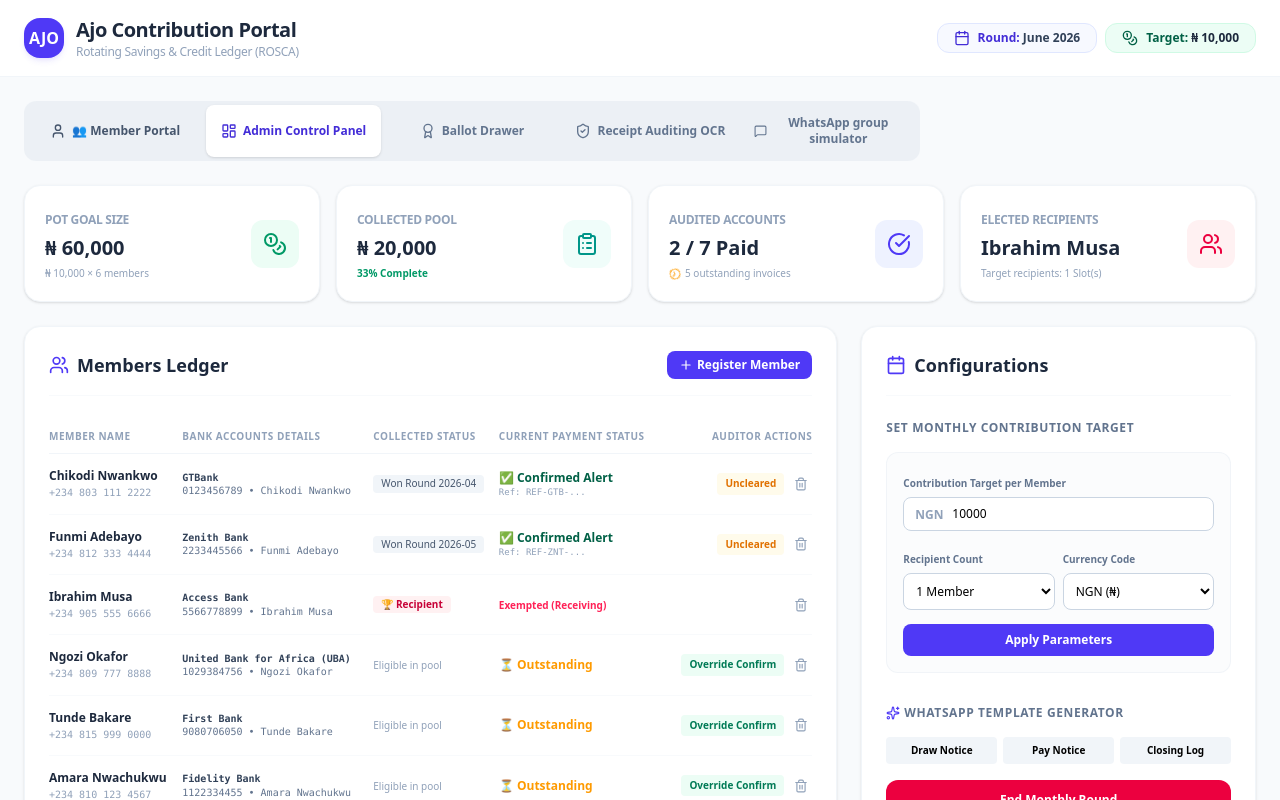
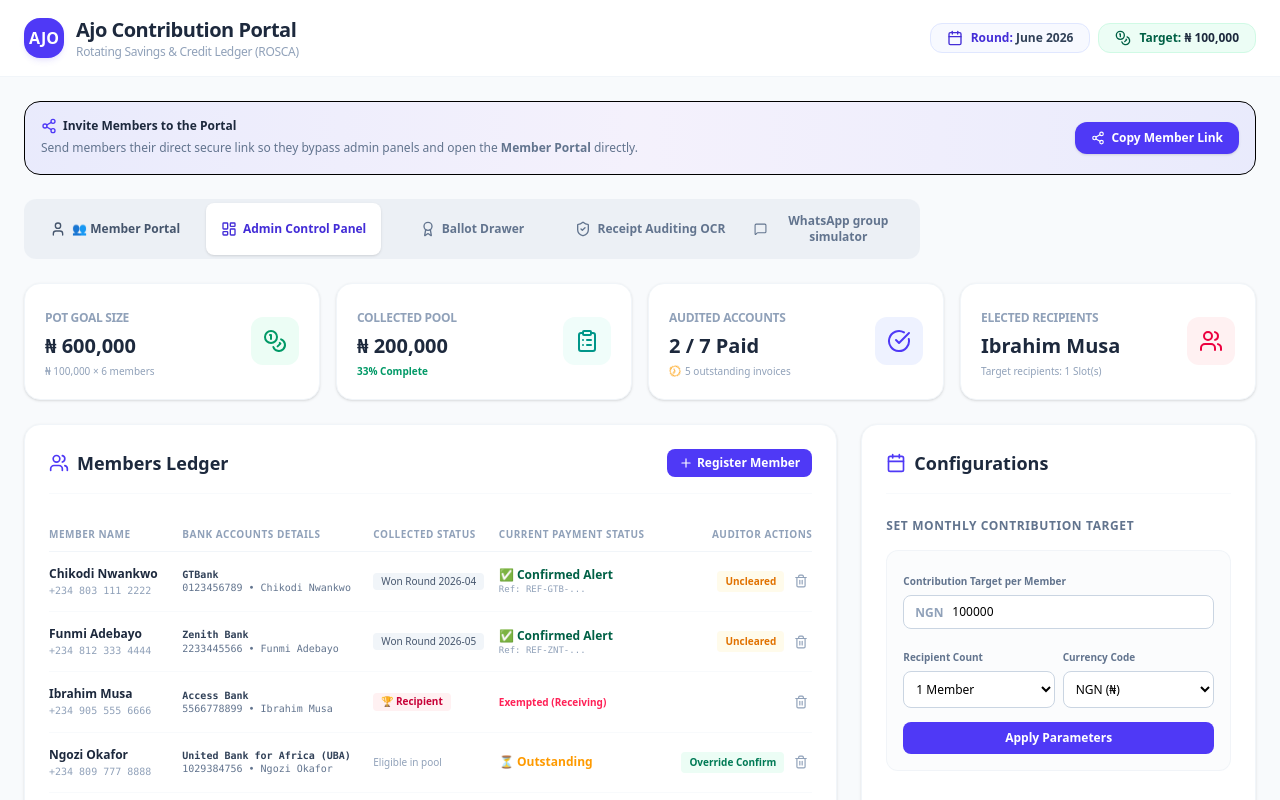
Before and after one commit to Crystalheart20/Crystalpay, a React (Vite) app: page / in a window 1280 px wide. Shown: the top 800 px of the page. Built offline with nearby package versions, Linux system fonts and the light colour scheme.

Commit message:
feat: add AI fallback and update contribution logic
Implement robust model fallback for Gemini requests and increase monthly contribution target to 100,000 NGN.

```diff
--- a/server.ts
+++ b/server.ts
@@ -30,6 +30,36 @@ function getGeminiClient(): GoogleGenAI {
     });
   }
   return aiClient;
+}
+
+// Robust content generation helper with automatic fallback for high-demand 503 spikes
+async function generateContentWithFallback(
+  ai: GoogleGenAI,
+  options: {
+    contents: any;
+    config?: any;
+  }
+) {
+  // Try newer gemini-3.5-flash and fallback to stable gemini-flash-latest
+  const models = ["gemini-3.5-flash", "gemini-flash-latest"];
+  let lastError: any = null;
+
+  for (const modelName of models) {
+    try {
+      console.log(`[Gemini Engine] Querying model: ${modelName}`);
+      const response = await ai.models.generateContent({
+        model: modelName,
+        contents: options.contents,
+        config: options.config,
+      });
+      return response;
+    } catch (err: any) {
+      console.warn(`[Gemini Engine] Model ${modelName} encountered an error:`, err.message || err);
+      lastError = err;
+    }
+  }
+
+  throw lastError || new Error("All Gemini models failed to generate content.");
 }
 
 // Ensure database/records can be simulated, persistent storage is synced in React's localstorage
@@ -116,8 +146,7 @@ Analyze the proof and extract:
 
     contentParts.push({ text: prompt });
 
-    const response = await ai.models.generateContent({
-      model: "gemini-3.5-flash",
+    const response = await generateContentWithFallback(ai, {
       contents: contentParts,
       config: {
         responseMimeType: "application/json",
@@ -255,8 +284,7 @@ Details to craft into the template:
 
 Use bullet points where appropriate. Keep it clear, exciting, and extremely professional with no placeholder text. The message must be direct and copy-pasteable immediately by the user.`;
 
-    const response = await ai.models.generateContent({
-      model: "gemini-3.5-flash",
+    const response = await generateContentWithFallback(ai, {
       contents: prompt,
       config: {
         temperature: 0.7
--- a/src/App.tsx
+++ b/src/App.tsx
@@ -5,7 +5,7 @@ import BallotWheel from "./components/BallotWheel";
 import ReceiptVerifier from "./components/ReceiptVerifier";
 import WhatsAppSimulator from "./components/WhatsAppSimulator";
 import MemberPortal from "./components/MemberPortal";
-import { Users, Coins, Percent, Award, ShieldCheck, MessageSquare, PlusCircle, CreditCard, Sparkles, LayoutDashboard, Calendar, User } from "lucide-react";
+import { Users, Coins, Percent, Award, ShieldCheck, MessageSquare, PlusCircle, CreditCard, Sparkles, LayoutDashboard, Calendar, User, Share2 } from "lucide-react";
 
 // Seed default members for the Rotating Savings (Ajo) system to pre-exist
 const INITIAL_MEMBERS: Member[] = [
@@ -22,13 +22,13 @@ const INITIAL_MONTHS: ContributionMonth[] = [
   {
     id: "2026-06",
     name: "June 2026",
-    targetAmountPerMember: 10000,
+    targetAmountPerMember: 100000,
     recipientsCount: 1,
     recipients: ["mem-3"], // Ibrahim Musa was picked previously or represents current winner
     status: "ACTIVE",
     payments: [
-      { memberId: "mem-1", amount: 10000, date: "2026-06-05", transactionRef: "REF-GTB-4819741", senderAccountName: "Chikodi Nwankwo", verifiedByAI: true },
-      { memberId: "mem-2", amount: 10000, date: "2026-06-08", transactionRef: "REF-ZNT-6490134", senderAccountName: "Funmi Adebayo", verifiedByAI: true }
+      { memberId: "mem-1", amount: 100000, date: "2026-06-05", transactionRef: "REF-GTB-4819741", senderAccountName: "Chikodi Nwankwo", verifiedByAI: true },
+      { memberId: "mem-2", amount: 100000, date: "2026-06-08", transactionRef: "REF-ZNT-6490134", senderAccountName: "Funmi Adebayo", verifiedByAI: true }
     ]
   }
 ];
@@ -41,11 +41,39 @@ export default function App() {
 
   const [months, setMonths] = useState<ContributionMonth[]>(() => {
     const saved = localStorage.getItem("ajo_months");
-    return saved ? JSON.parse(saved) : INITIAL_MONTHS;
+    if (saved) {
+      try {
+        const parsed = JSON.parse(saved) as ContributionMonth[];
+        // Auto-migrate "10000" (the previous default) to "100000" (100,000 NGN) to meet updated guidelines
+        return parsed.map(m => {
+          if (m.targetAmountPerMember === 10000) {
+            return {
+              ...m,
+              targetAmountPerMember: 100000,
+              payments: m.payments.map(p => p.amount === 10000 ? { ...p, amount: 100000 } : p)
+            };
+          }
+          return m;
+        });
+      } catch (e) {
+        return INITIAL_MONTHS;
+      }
+    }
+    return INITIAL_MONTHS;
   });
 
   const [currentMonthId, setCurrentMonthId] = useState<string>("2026-06");
-  const [activeTab, setActiveTab] = useState<"dashboard" | "ballot" | "auditor" | "whatsapp" | "portal">("dashboard");
+  const [activeTab, setActiveTab] = useState<"dashboard" | "ballot" | "auditor" | "whatsapp" | "portal">(() => {
+    const params = new URLSearchParams(window.location.search);
+    if (params.get("role") === "member" || params.get("portal") === "true") {
+      return "portal";
+    }
+    return "dashboard";
+  });
+  const [isMemberOnlyUrl, setIsMemberOnlyUrl] = useState<boolean>(() => {
+    const params = new URLSearchParams(window.location.search);
+    return params.get("role") === "member" || params.get("portal") === "true";
+  });
   const [lastDrawNotice, setLastDrawNotice] = useState<string>("");
 
   useEffect(() => {
@@ -249,6 +277,14 @@ export default function App() {
     setActiveTab("dashboard");
   };
 
+  const [copiedLink, setCopiedLink] = useState(false);
+  const handleCopyLink = () => {
+    const link = window.location.origin + window.location.pathname + "?role=member";
+    navigator.clipboard.writeText(link);
+    setCopiedLink(true);
+    setTimeout(() => setCopiedLink(false), 2500);
+  };
+
   return (
     <div className="min-h-screen bg-slate-50 flex flex-col justify-between">
 
@@ -285,6 +321,67 @@ export default function App() {
       {/* Main Core Viewport area */}
       <main className="flex-1 max-w-7xl w-full mx-auto p-4 sm:p-6 space-y-6">
 
+        {/* Share Utility / Mode Banner */}
+        {!isMemberOnlyUrl ? (
+          <div className="bg-gradient-to-r from-indigo-500/10 via-purple-500/5 to-indigo-500/10 border border-indigo-150/50 rounded-2xl p-4 flex flex-col sm:flex-row justify-between items-start sm:items-center gap-3">
+            <div className="space-y-1">
+              <span className="text-xs font-black text-slate-800 flex items-center gap-1.5">
+                <Share2 className="w-4 h-4 text-indigo-600 shrink-0" />
+                Invite Members to the Portal
+              </span>
+              <p className="text-xs text-slate-500 leading-relaxed">
+                Send members their direct secure link so they bypass admin panels and open the <strong>Member Portal</strong> directly.
+              </p>
+            </div>
+
+            <button
+              onClick={handleCopyLink}
+              className={`px-4 py-2 rounded-xl text-xs font-extrabold flex items-center gap-1.5 transition ${
+                copiedLink
+                  ? "bg-emerald-600 text-white shadow font-semibold"
+                  : "bg-indigo-600 hover:bg-indigo-700 text-white shadow font-semibold"
+              }`}
+            >
+              {copiedLink ? (
+                <>
+                  <span>✓ Copied Link!</span>
+                </>
+              ) : (
+                <>
+                  <Share2 className="w-3.5 h-3.5" />
+                  <span>Copy Member Link</span>
+                </>
+              )}
+            </button>
+          </div>
+        ) : (
+          <div className="bg-amber-500/10 border border-amber-200/70 rounded-2xl p-4 flex flex-col sm:flex-row justify-between items-start sm:items-center gap-3 text-xs">
+            <div className="space-y-1">
+              <span className="font-extrabold text-amber-800 flex items-center gap-1.5">
+                👥 Member Only Access Mode
+              </span>
+              <p className="text-amber-700 leading-relaxed">
+                You are currently viewing the group's contribution portal as an end-member. Administrative tools are hidden.
+              </p>
+            </div>
+
+            <button
+              onClick={() => {
+                setIsMemberOnlyUrl(false);
+                setActiveTab("dashboard");
+                // Remove parameter from URL history quietly
+                const url = new URL(window.location.href);
+                url.searchParams.delete("role");
+                url.searchParams.delete("portal");
+                window.history.pushState({}, "", url.toString());
+              }}
+              className="px-3 py-1.5 rounded-lg bg-amber-600 hover:bg-amber-700 text-white font-extrabold transition text-[11px]"
+            >
+              🛠 Switch to Admin Mode (Demo)
+            </button>
+          </div>
+        )}
+
         {/* Navigation Tabs Bar */}
         <div className="flex flex-wrap bg-slate-200/50 rounded-xl p-1 max-w-4xl gap-1">
           <button
@@ -297,6 +394,8 @@ export default function App() {
             <span>👥 Member Portal</span>
           </button>
 
+          {!isMemberOnlyUrl && (
+            <>
               <button
                 onClick={() => setActiveTab("dashboard")}
                 className={`flex items-center gap-1.5 flex-1 min-w-[125px] justify-center py-2.5 px-3 rounded-lg text-xs font-bold transition duration-200 ${
@@ -336,6 +435,8 @@ export default function App() {
                 <MessageSquare className="h-4 w-4" />
                 <span>WhatsApp group simulator</span>
               </button>
+            </>
+          )}
         </div>
 
         {/* Tab Viewport Routing Container */}
--- a/src/components/Dashboard.tsx
+++ b/src/components/Dashboard.tsx
@@ -34,7 +34,7 @@ export default function Dashboard({
   const [isRegistering, setIsRegistering] = useState(false);
 
   // Month Configuration State
-  const [amountInput, setAmountInput] = useState(20000);
+  const [amountInput, setAmountInput] = useState(100000);
   const [spotsInput, setSpotsInput] = useState<1 | 2>(1);
   const [currencyInput, setCurrencyInput] = useState("NGN");
 
```
Lines whose indentation alone changed are shown as unchanged.
